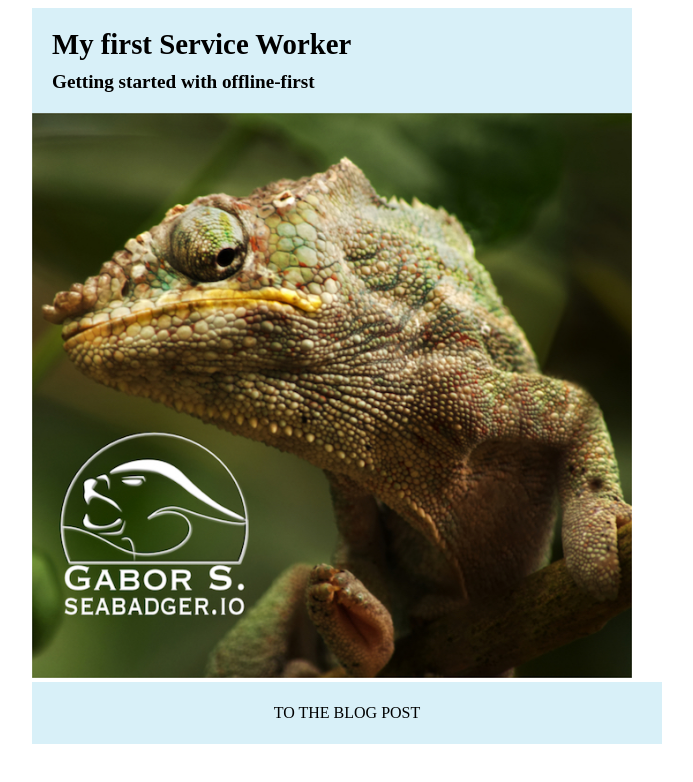
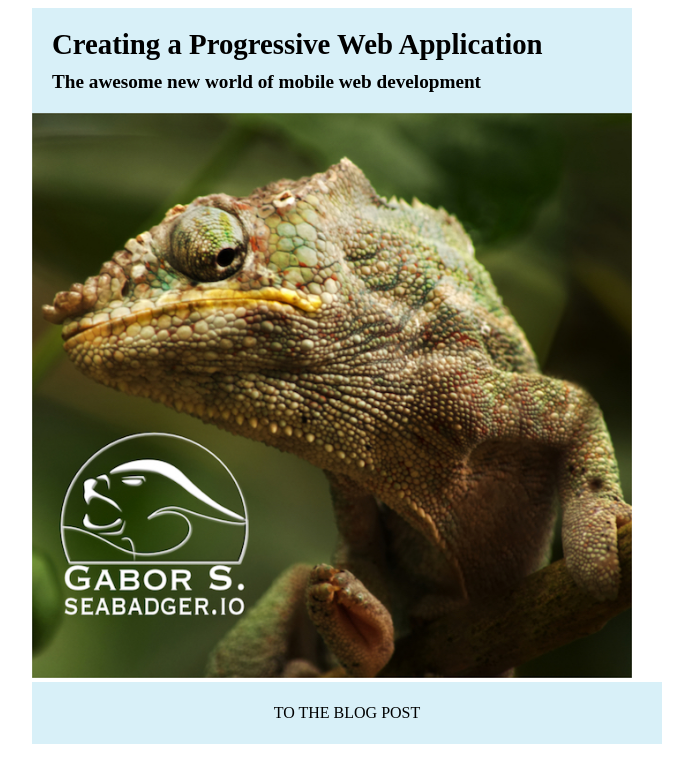
Before and after one commit to seabadger-io/blog.create-a-pwa, a plain HTML site: page index.html in a window 1280 px wide. Shown: the whole page, without its empty margins (308-1001 px from the left). Drawn offline with Linux system fonts and the light colour scheme.

Commit message:
fix: Update content for new post

```diff
--- a/data/data.json
+++ b/data/data.json
@@ -1,6 +1,6 @@
 {
-  "pagetitle": "My first Service Worker",
-  "pagedescription": "Getting started with offline-first",
+  "pagetitle": "Creating a Progressive Web Application",
+  "pagedescription": "The awesome new world of mobile web development",
   "theimage;src": "img/picture.jpg",
   "theimage;alt": "A handsome chameleon"
 }
--- a/index.html
+++ b/index.html
@@ -6,7 +6,7 @@
   <meta http-equiv="X-UA-Compatible" content="ie=edge">
   <link rel="stylesheet" href="css/main.css">
   <script src="js/app.js"></script>
-  <title>Code me a ServiceWorker</title>
+  <title>Just Another Progressive Web App</title>
 </head>
 <body>
   <header>
@@ -17,7 +17,7 @@
     <img src="" alt="" id="theimage">
   </main>
   <footer>
-    <a href="https://seabadger.io/tech/web-development/implementing-a-service-worker/"
+    <a href="https://seabadger.io/tech/web-development/create-progressive-web-application"
     target="_blank" rel="noopener">
       To the blog post
     </a>
```
